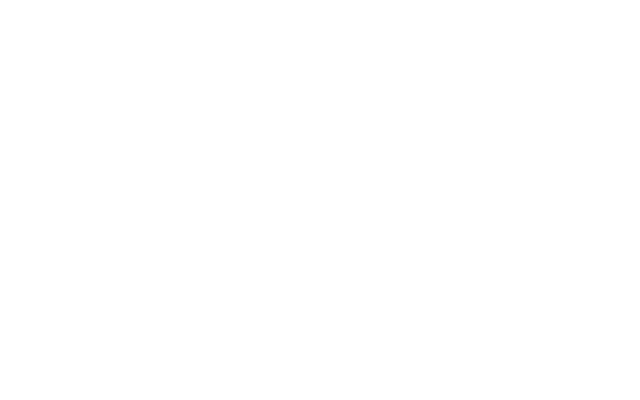
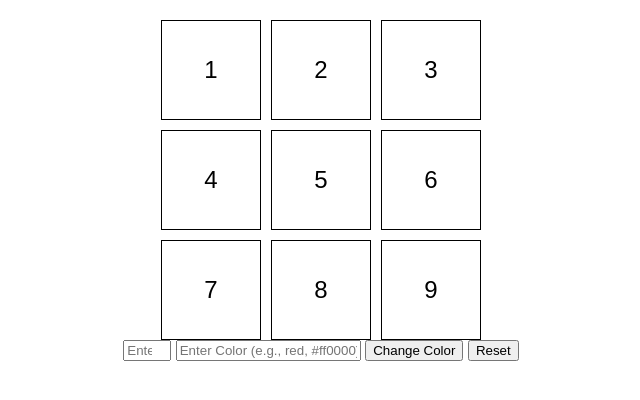
Before and after one commit to acciojob/Replit-Asian-Paints-RUCHIR04-R, a website: page main.html in a window 1280 px wide. Shown: the whole page, without its empty margins (319-959 px from the left). Drawn offline with Linux system fonts and the light colour scheme.

Commit message:
created a submission

```diff
--- a/main.html
+++ b/main.html
@@ -1,16 +1,31 @@
 <!DOCTYPE html>
+<html lang="en">
+<head>
+    <meta charset="UTF-8">
+    <meta name="viewport" content="width=device-width, initial-scale=1.0">
+    <title>Color Change Grid</title>
+    <link rel="stylesheet" href="styles.css">
+</head>
+<body>
+    <div id="grid-container">
+        <div id="grid-item-1" class="grid-item">1</div>
+        <div id="grid-item-2" class="grid-item">2</div>
+        <div id="grid-item-3" class="grid-item">3</div>
+        <div id="grid-item-4" class="grid-item">4</div>
+        <div id="grid-item-5" class="grid-item">5</div>
+        <div id="grid-item-6" class="grid-item">6</div>
+        <div id="grid-item-7" class="grid-item">7</div>
+        <div id="grid-item-8" class="grid-item">8</div>
+        <div id="grid-item-9" class="grid-item">9</div>
+    </div>
 
-<html>
+    <div>
+        <input type="number" id="block_id" placeholder="Enter Block ID (1-9)" min="1" max="9">
+        <input type="text" id="colour_id" placeholder="Enter Color (e.g., red, #ff0000)">
+        <button id="change_button">Change Color</button>
+        <button id="reset">Reset</button>
+    </div>
 
-<head>
-	<link rel="stylesheet" href="styles.css">
-</head>
-
-<body>
-	<!-- the entire body must be written by student -->
-    <script type="text/javascript" src="./script.js">
-</script>
-
+    <script src="script.js"></script>
 </body>
-
 </html>
--- a/script.js
+++ b/script.js
@@ -1 +1,23 @@
-//your JS code here. If required.
+document.getElementById('change_button').addEventListener('click', function() {
+    const blockId = document.getElementById('block_id').value;
+    const color = document.getElementById('colour_id').value;
+    if (blockId < 1 || blockId > 9) {
+        alert("Please enter a valid Block ID (1-9).");
+        return;
+    }
+    const gridItems = document.querySelectorAll('.grid-item');
+    gridItems.forEach(item => {
+        item.style.backgroundColor = 'transparent';
+    });
+    const selectedItem = document.getElementById(`grid-item-${blockId}`);
+    selectedItem.style.backgroundColor = color;
+});
+
+document.getElementById('reset').addEventListener('click', function() {
+    const gridItems = document.querySelectorAll('.grid-item');
+    gridItems.forEach(item => {
+        item.style.backgroundColor = 'transparent';
+    });
+    document.getElementById('block_id').value = '';
+    document.getElementById('colour_id').value = '';
+});
--- a/styles.css
+++ b/styles.css
@@ -1 +1,24 @@
 /*  your css code here. If applicable */
+body {
+    font-family: Arial, sans-serif;
+    display: flex;
+    flex-direction: column;
+    align-items: center;
+    margin: 20px;
+}
+
+#grid-container {
+    display: grid;
+    grid-template-columns: repeat(3, 100px);
+    grid-template-rows: repeat(3, 100px);
+    gap: 10px;
+}
+
+.grid-item {
+    display: flex;
+    justify-content: center;
+    align-items: center;
+    border: 1px solid #000;
+    background-color: transparent;
+    font-size: 24px;
+}
```
